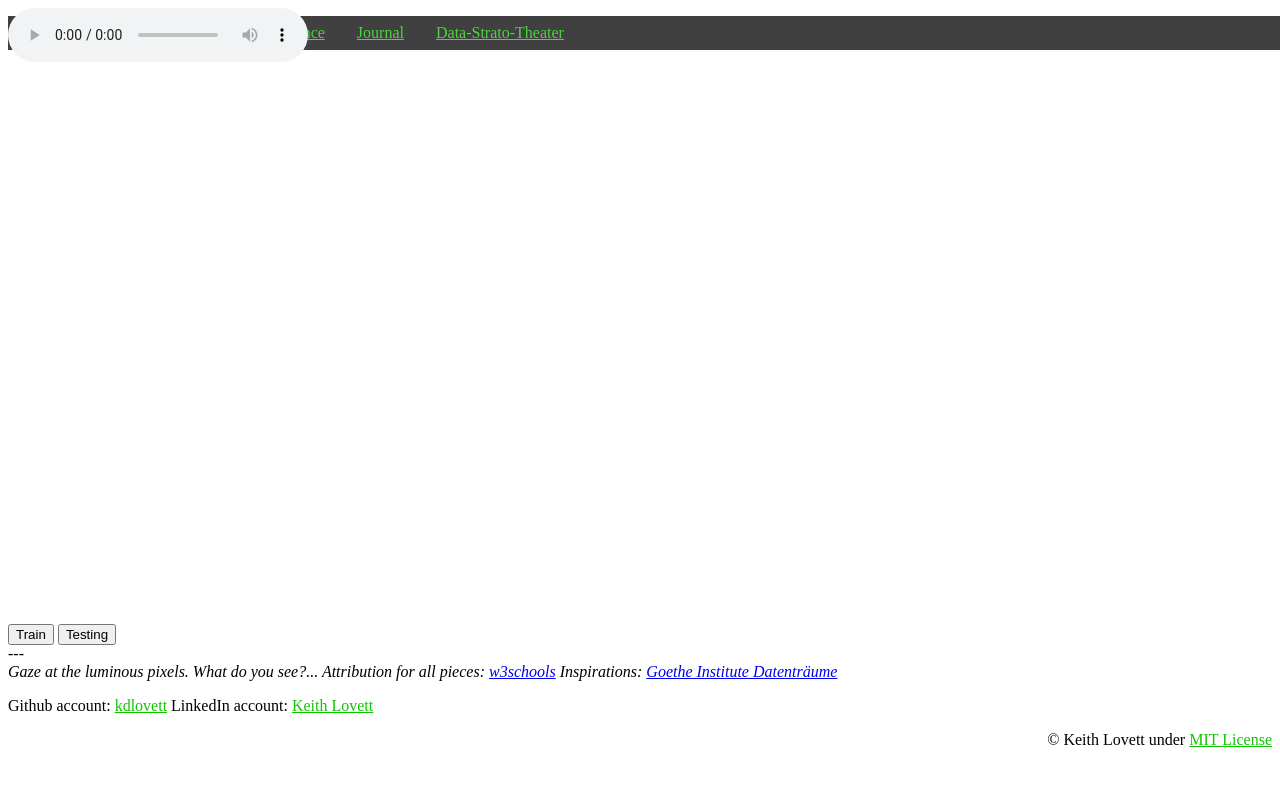
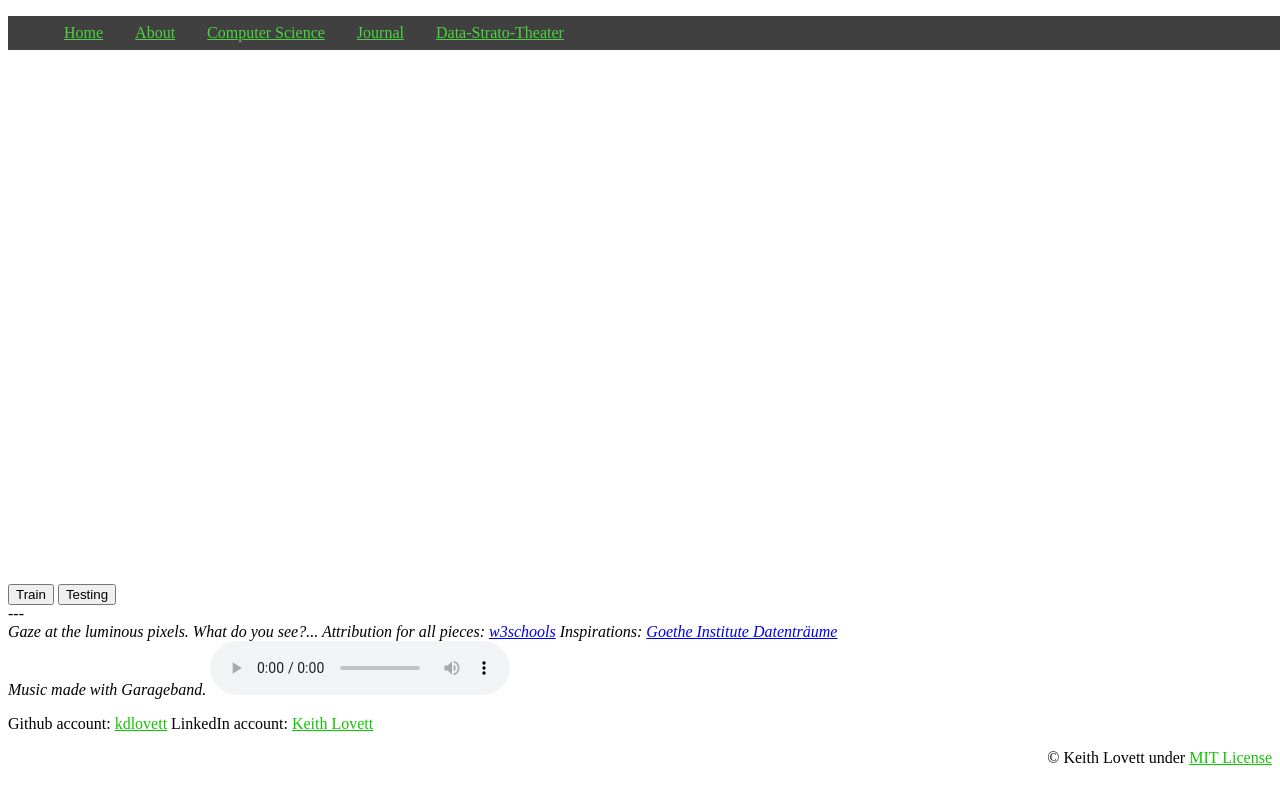
Before and after one commit to kdlovett/keith-website, a Jekyll site: the page built from showcase.html, in a window 1280 px wide. Shown: the top 804 px of the page. Built offline with Jekyll 4.4.1, drawn with Linux system fonts in a browser that asks for light colours.

Commit message:
updating music

```diff
--- a/showcase.html
+++ b/showcase.html
@@ -5,9 +5,6 @@ permalink: /theater/
 ---
 
 <link rel="stylesheet" type="text/css"  href="/keiths-site/css/theater.css">
-<audio controls loop>
-  <source src="/keiths-site/image_dir/theaterBackground.mp3" type="audio/mpeg">
-</audio>
 
   <head>
     <meta name="viewport" content="width=device-width, initial-scale=1.0"/>
@@ -46,4 +43,8 @@ permalink: /theater/
 
 <br/>---<br/>
   <i>Gaze at the luminous pixels. What do you see?... Attribution for all pieces: <a href="https://www.w3schools.com/graphics/game_intro.asp">w3schools</a>
-    Inspirations: <a href="http://www.goethe.de/ins/cn/lp/prj/dat/enindex.htm">Goethe Institute Datenträume</a></i>
+    Inspirations: <a href="http://www.goethe.de/ins/cn/lp/prj/dat/enindex.htm">Goethe Institute Datenträume</a>
+  <br/>Music made with Garageband.</i>
+  <audio controls loop autoplay>
+  <source src="/keiths-site/image_dir/theaterBackground.mp3" type="audio/mpeg">
+  </audio>
```
